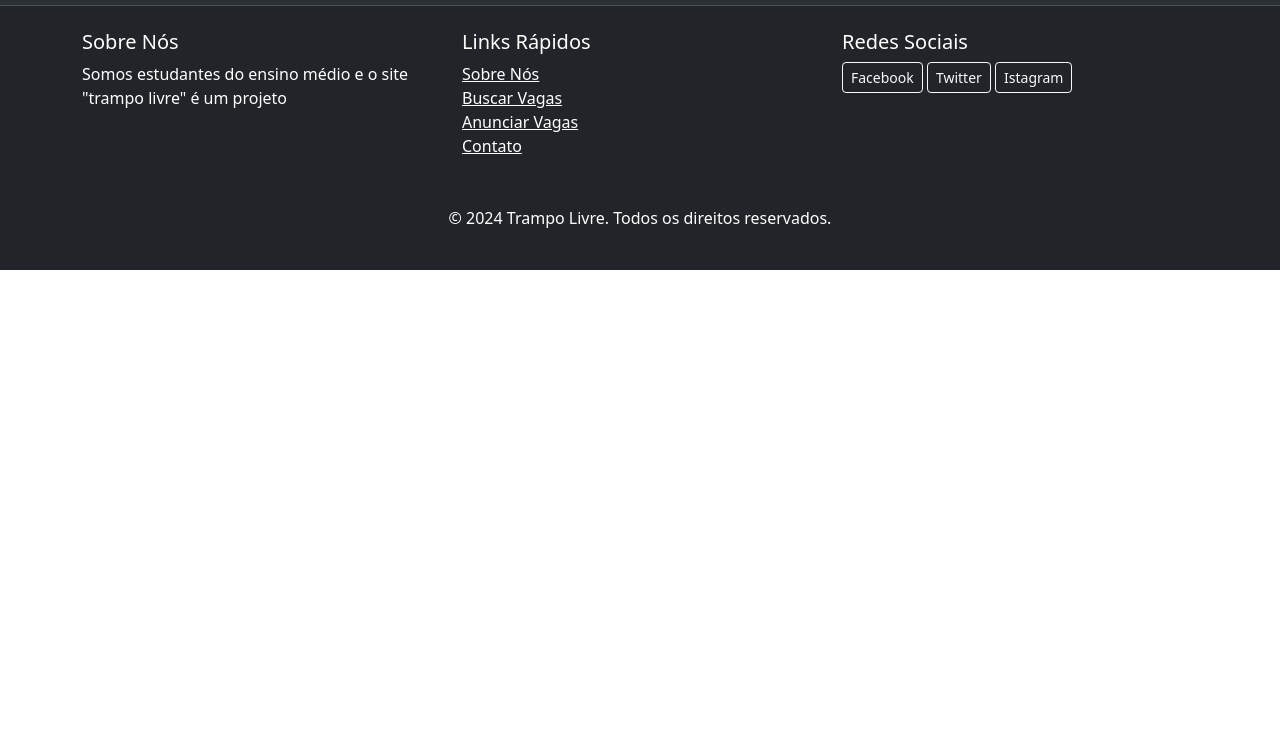
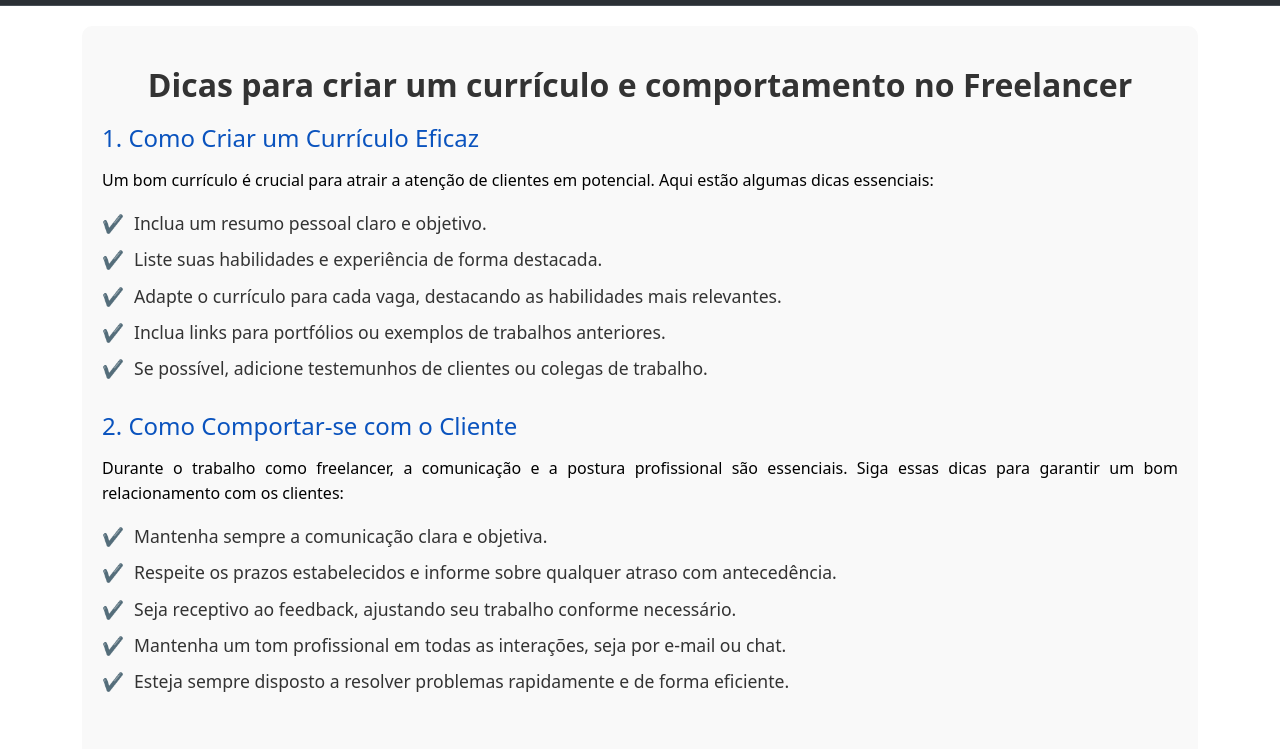
Before and after one commit to H3veKar/trampo-livre-ifg, a plain HTML site: page Projeto/Recursos.html in a window 1280 px wide. Shown: the part 51-800 px from the top of the page. Drawn offline with nearby package versions, Linux system fonts and the light colour scheme.

Commit message:
Alterações diversas

```diff
--- a/Projeto/Recursos.html
+++ b/Projeto/Recursos.html
@@ -30,7 +30,7 @@
                     <a class="nav-link active" aria-current="page" href="Index.html">Início</a>
                 </li>
                 <li class="nav-item">
-                    <a class="nav-link" href="#">Anunciar Vagas</a>
+                    <a class="nav-link" href="Anunciar%20Vagas.html">Anunciar Vagas</a>
                 </li>
                 <li class="nav-item dropdown">
                     <a class="nav-link dropdown-toggle" href="#" role="button" data-bs-toggle="dropdown" aria-expanded="false">
@@ -77,6 +77,107 @@
         </div>
     </div>
 </nav>
+
+
+
+
+<div class="container">
+    <div class="recursos-container">
+        <h2>Dicas para criar um currículo e comportamento no Freelancer</h2>
+
+        <div class="recursos-section">
+            <h3>1. Como Criar um Currículo Eficaz</h3>
+            <p>Um bom currículo é crucial para atrair a atenção de clientes em potencial. Aqui estão algumas dicas essenciais:</p>
+            <ul class="recursos-list">
+                <li>Inclua um resumo pessoal claro e objetivo.</li>
+                <li>Liste suas habilidades e experiência de forma destacada.</li>
+                <li>Adapte o currículo para cada vaga, destacando as habilidades mais relevantes.</li>
+                <li>Inclua links para portfólios ou exemplos de trabalhos anteriores.</li>
+                <li>Se possível, adicione testemunhos de clientes ou colegas de trabalho.</li>
+            </ul>
+        </div>
+
+        <div class="recursos-section">
+            <h3>2. Como Comportar-se com o Cliente</h3>
+            <p>Durante o trabalho como freelancer, a comunicação e a postura profissional são essenciais. Siga essas dicas para garantir um bom relacionamento com os clientes:</p>
+            <ul class="recursos-list">
+                <li>Mantenha sempre a comunicação clara e objetiva.</li>
+                <li>Respeite os prazos estabelecidos e informe sobre qualquer atraso com antecedência.</li>
+                <li>Seja receptivo ao feedback, ajustando seu trabalho conforme necessário.</li>
+                <li>Mantenha um tom profissional em todas as interações, seja por e-mail ou chat.</li>
+                <li>Esteja sempre disposto a resolver problemas rapidamente e de forma eficiente.</li>
+            </ul>
+        </div>
+    </div>
+</div>
+
+<style>
+
+    body, html {
+        height: 100%;
+    }
+
+
+    .recursos-container {
+        background-color: #f9f9f9;
+        padding: 40px 20px;
+        border-radius: 10px;
+        margin-top: 20px;
+    }
+
+    .recursos-container h2 {
+        color: #333;
+        font-size: 2rem;
+        font-weight: bold;
+        margin-bottom: 20px;
+        text-align: center;
+    }
+
+    .recursos-container p {
+        color: #000000;
+        font-size: 1rem;
+        line-height: 1.6;
+        text-align: justify;
+    }
+
+    .recursos-list {
+        list-style-type: none;
+        padding-left: 0;
+    }
+
+    .recursos-list li {
+        font-size: 1.1rem;
+        color: #333;
+        margin-bottom: 10px;
+    }
+
+    .recursos-list li::before {
+        content: '✔';
+        color: #0a53be;
+        margin-right: 10px;
+    }
+
+    .recursos-section {
+        margin-bottom: 30px;
+    }
+
+    .recursos-section h3 {
+        color: #0a53be;
+        font-size: 1.5rem;
+        margin-bottom: 15px;
+    }
+
+    .recursos-section p {
+        color: #000000;
+        font-size: 1rem;
+    }
+
+</style>
+
+
+
+
+
 <footer class="bg-dark text-white py-4">
     <div class="container">
         <div class="row">
--- a/Projeto/Styles.css
+++ b/Projeto/Styles.css
@@ -151,3 +151,66 @@
     font-size: 18px;
     font-weight: bold;
 }
+footer {
+    position: relative;
+    bottom: 0;
+    width: 100%;
+    background-color: #343a40;
+    color: white;
+    padding: 20px 0;
+    text-align: center;
+    margin-top: auto;
+}
+.recursos-container {
+    background-color: #f9f9f9;
+    padding: 40px 20px;
+    border-radius: 10px;
+    margin-top: 20px;
+}
+
+.recursos-container h2 {
+    color: #333;
+    font-size: 2rem;
+    font-weight: bold;
+    margin-bottom: 20px;
+    text-align: center;
+}
+
+.recursos-container p {
+    color: #555;
+    font-size: 1rem;
+    line-height: 1.6;
+    text-align: justify;
+}
+
+.recursos-list {
+    list-style-type: none;
+    padding-left: 0;
+}
+
+.recursos-list li {
+    font-size: 1.1rem;
+    color: #333;
+    margin-bottom: 10px;
+}
+
+.recursos-list li::before {
+    content: '✔';
+    color: #4caf50;
+    margin-right: 10px;
+}
+
+.recursos-section {
+    margin-bottom: 30px;
+}
+
+.recursos-section h3 {
+    color: #4caf50;
+    font-size: 1.5rem;
+    margin-bottom: 15px;
+}
+
+.recursos-section p {
+    color: #666;
+    font-size: 1rem;
+}
```
Also changed, not shown: Projeto/Anunciar Vagas.html (+1 -1 lines), Projeto/Contatos.html (+88 -19 lines), Projeto/Freelancers.html (+1 -1 lines).
